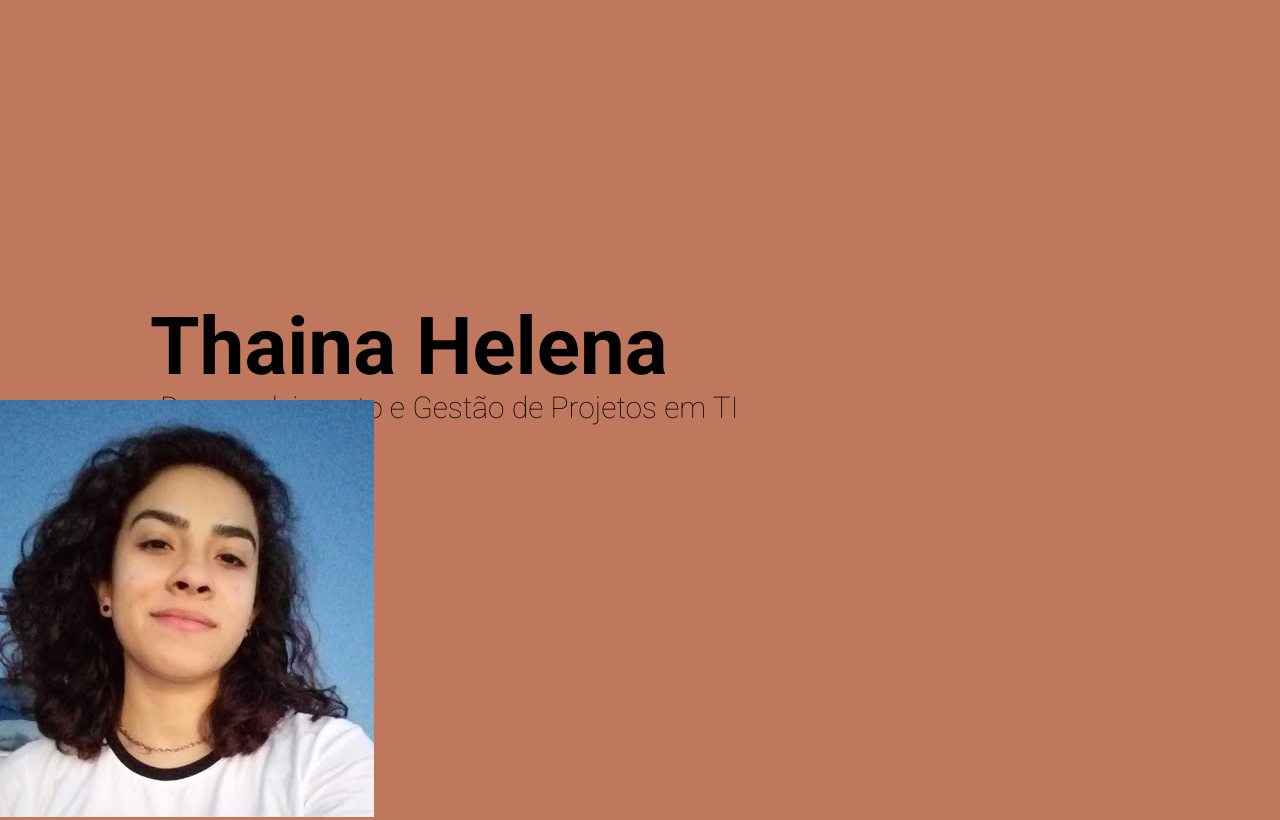
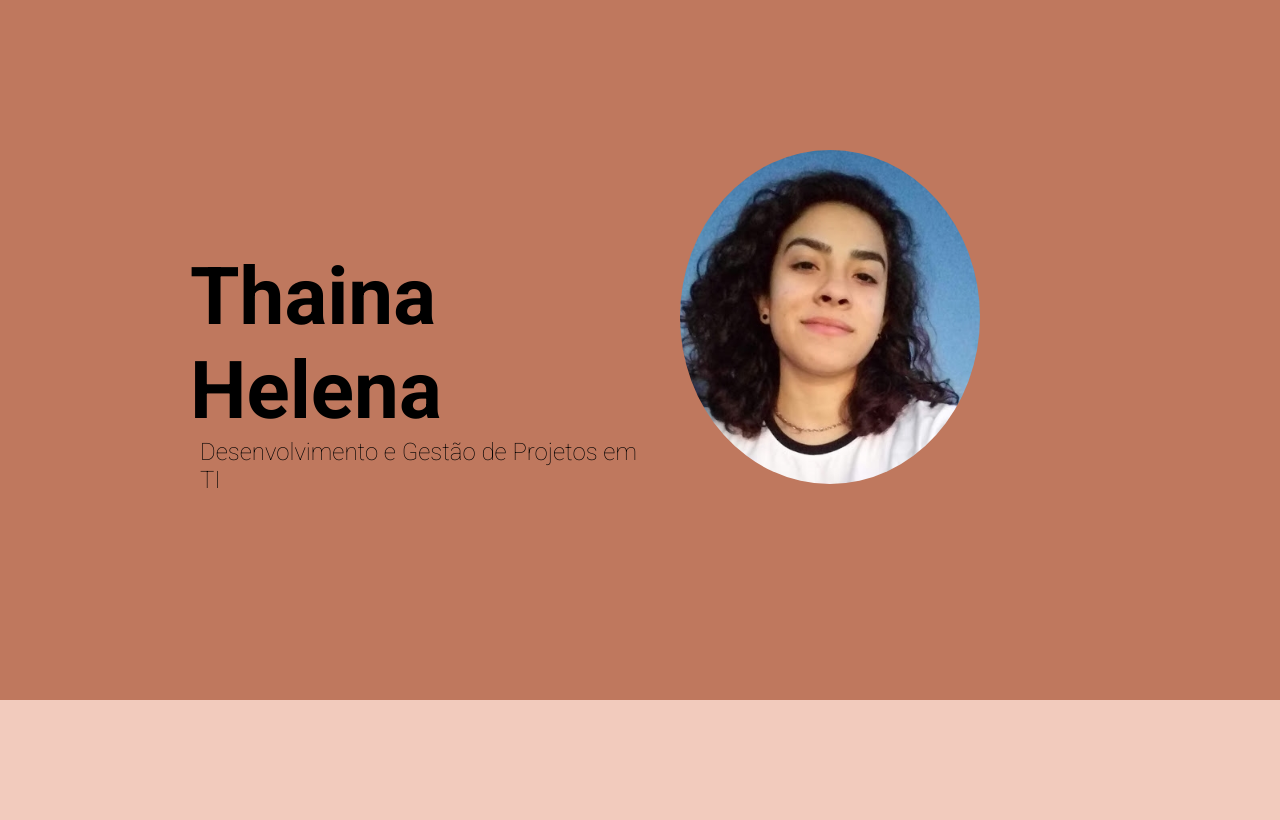
Before and after one commit to Thainahelena/portfolio, a plain HTML site: page index.html in a window 1280 px wide. Shown: the top 820 px of the page. Drawn offline with Linux system fonts and the light colour scheme.

Commit message:
New Classes Style

```diff
--- a/main.css
+++ b/main.css
@@ -24,27 +24,56 @@
     margin: 0;
     padding: 0;
     box-sizing: border-box;
-}
-
-header{
-    height: 1000px;
-    background-color: var(--verm1);
     font-family: var(--fonte);
 }
 
+header {
+    background-color: var(--verm1);
+    height: 700px;
+}
+
+.headercontainer{
+    display: grid;
+    grid-template-columns: 2fr 2fr;
+    grid-template-rows: 100vh 100vh 100vh;
+}
+
+.headertitle {
+    padding-left: 190px;
+    padding-top: 250px;
+}
+
+.headerimg {
+    padding-left: 40px;
+    padding-top: 150px;
+}
+
 h1 {
-    padding: 300px 0 0 150px;
-    height: 10px;
     font-size: 80px;
+    font-weight: 900;
 }
 
 h2 {
-    margin-top: 90px;
-    padding-left: 160px;
-    height: 10px;
-    font-size: 30px;
-    font-weight: 200;
+    padding-left: 10px;
+    font-weight: 100;
 }
+
+#personalimg {
+    width: 300px;
+    border-radius: 80%;
+    border-color: var(--verm3);
+}
+
+main {
+    background-color: aqua;
+    height: 100px;
+}
+
+footer {
+    background-color:#733B36;
+    height: 100px;
+}
+
 
 main {
     height: 1080px;
@@ -52,6 +81,9 @@ main {
 }
 
 footer {
+    padding-top: 40px;
     height: 100px;
     background-color: var(--verm3);
+    text-align: center;
+    color: var(--branco);
 }
```
